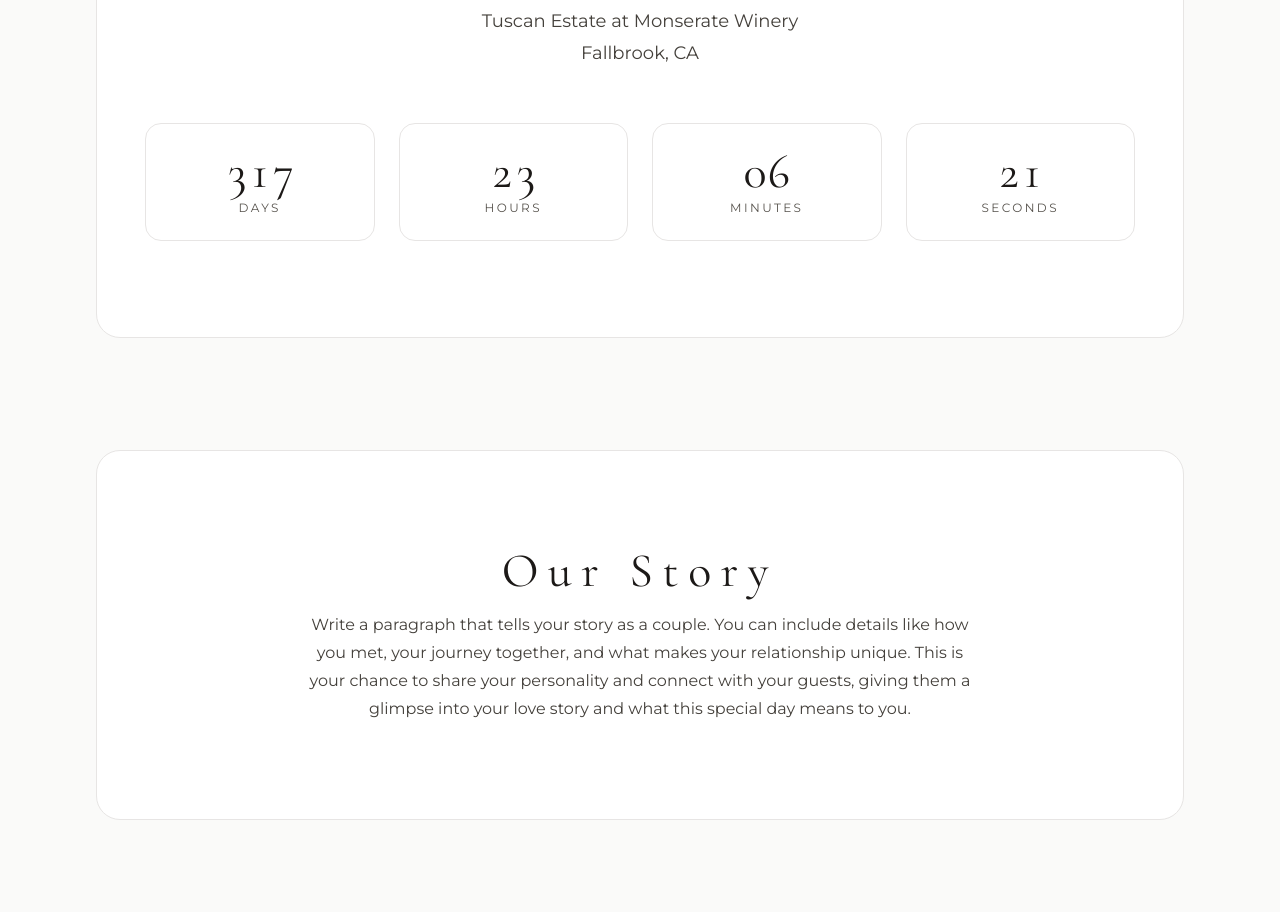
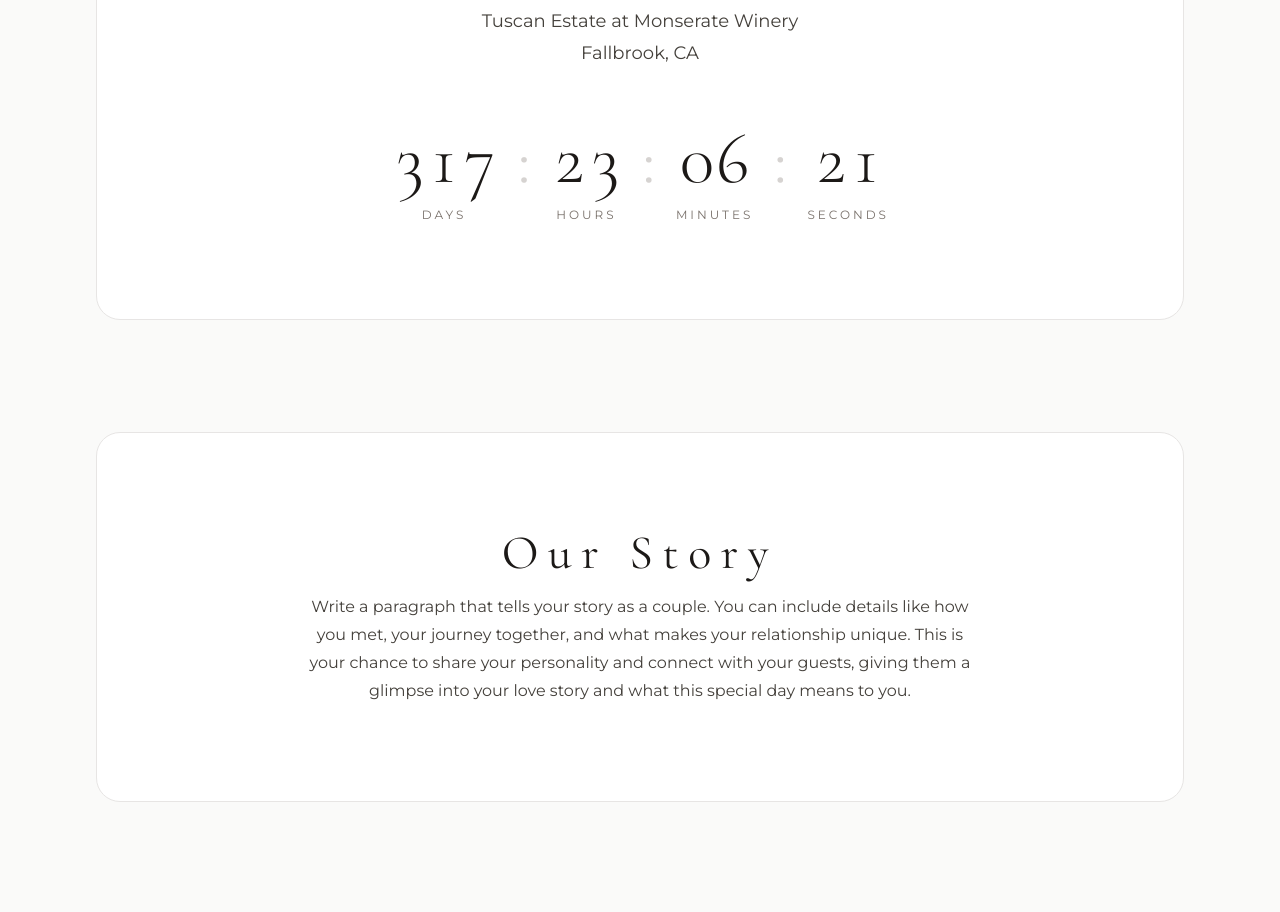
Before and after one commit to coosey/wedding, a Next.js app: page / in a window 1280 px wide. Shown: the part 1120-2032 px from the top of the page. Built offline with nearby package versions, Linux system fonts and the light colour scheme; grey boxes are pictures that could not be loaded; a web font is replaced by a local one.

Commit message:
style: update countdown timer design

```diff
--- a/app/components/CountdownTimer.tsx
+++ b/app/components/CountdownTimer.tsx
@@ -58,21 +58,28 @@ export function CountdownTimer() {
 
   return (
     <div
-      className="grid grid-cols-4 gap-3 sm:gap-6"
+      className="flex items-start justify-center gap-2 sm:gap-5"
       aria-label="Countdown to the wedding"
       role="timer"
     >
-      {UNITS.map(({ key, label }) => (
-        <div
-          key={key}
-          className="flex flex-col items-center gap-1 rounded-2xl border border-stone-200 bg-white px-2 py-4 sm:px-4 sm:py-6"
-        >
-          <span className="font-display text-3xl tabular-nums text-stone-900 sm:text-5xl">
-            {String(display[key]).padStart(2, "0")}
-          </span>
-          <span className="text-[0.65rem] tracking-[0.2em] text-stone-600 uppercase sm:text-xs">
-            {label}
-          </span>
+      {UNITS.map(({ key, label }, i) => (
+        <div key={key} className="flex items-start gap-2 sm:gap-5">
+          {i > 0 && (
+            <span
+              aria-hidden="true"
+              className="font-display text-4xl leading-none font-light text-stone-300 sm:text-7xl"
+            >
+              :
+            </span>
+          )}
+          <div className="flex flex-col items-center gap-2 sm:gap-3">
+            <span className="font-display text-5xl leading-none font-light tabular-nums text-stone-900 sm:text-7xl">
+              {String(display[key]).padStart(2, "0")}
+            </span>
+            <span className="text-[0.65rem] tracking-[0.25em] text-stone-500 uppercase sm:text-xs">
+              {label}
+            </span>
+          </div>
         </div>
       ))}
     </div>
```
